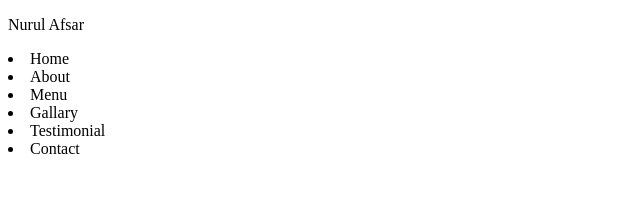
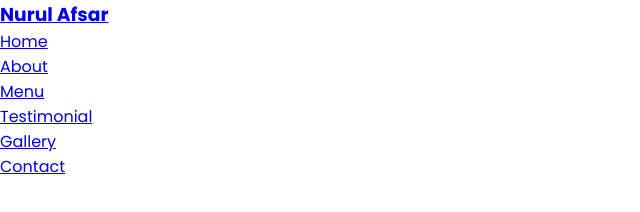
Before and after one commit to nurulafsarinfo/new-website, a plain HTML site: page index.html in a window 1280 px wide. Shown: the whole page, without its empty margins (0-640 px from the left). Drawn offline with Linux system fonts and the light colour scheme; a web font is replaced by a local one.

Commit message:
Add Style Sheet

```diff
--- a/index.html
+++ b/index.html
@@ -4,18 +4,35 @@
     <meta charset="UTF-8">
     <meta name="viewport" content="width=device-width, initial-scale=1.0">
     <title>New website using html and css</title>
+    <link rel="stylesheet" href="style.css">
 </head>
 <body>
-    <nav>
-        <p class="logo">Nurul Afsar</p>
-        <ui>
-            <li>Home</li>
-            <li>About</li>
-            <li>Menu</li>
-            <li>Gallary</li>
-            <li>Testimonial</li>
-            <li>Contact</li>
-        </ui>
-    </nav>
+    <header>
+        <nav class="navbar">
+            <a href="#" class="logo">
+            <h3 class="logo">Nurul Afsar</h3>
+            </a>
+            <ul class="navmenu">
+                <li class="nav-item">
+                    <a href="#" class="nav-link">Home</a>
+                </li>
+                <li class="nav-item">
+                    <a href="#" class="nav-link">About</a>
+                </li>
+                <li class="nav-item">
+                    <a href="#" class="nav-link">Menu</a>
+                </li>
+                <li class="nav-item">
+                    <a href="#" class="nav-link">Testimonial</a>
+                </li>
+                <li class="nav-item">
+                    <a href="#" class="nav-link">Gallery</a>
+                </li>
+                <li class="nav-item">
+                    <a href="#" class="nav-link">Contact</a>
+                </li>
+            </ul>
+        </nav>
+    </header>
 </body>
 </html>
--- /dev/null
+++ b/style.css
@@ -0,0 +1,9 @@
+/*Imposrting google font */
+@import url('https://fonts.googleapis.com/css2?family=Miniver&family=Poppins:ital,wght@0,400;0,500;0,600;0,700;1,400&display=swap');
+
+*{
+    margin: 0;
+    padding: 0;
+    box-sizing: border-box;
+    font-family:"Poppins", sans-serif;
+}
```
